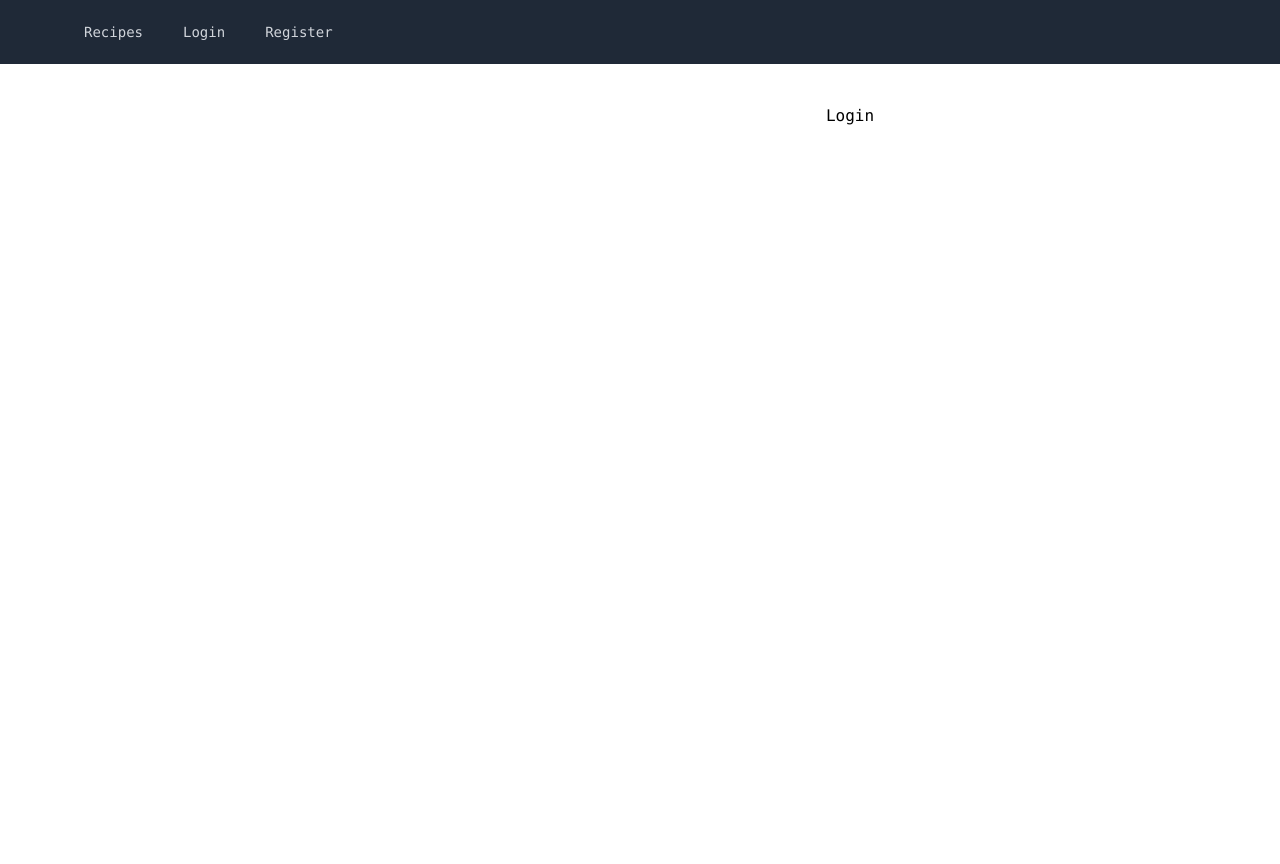
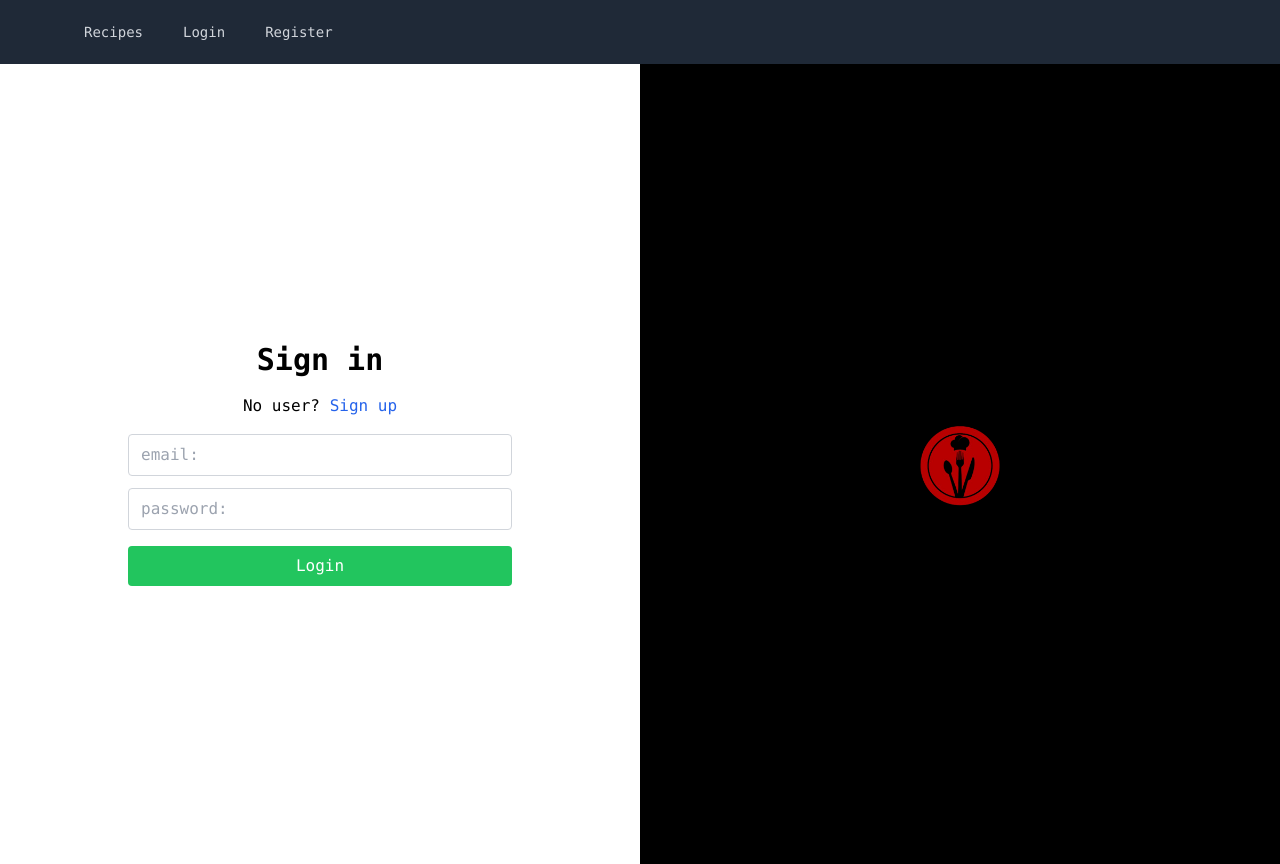
Before and after one commit to khaled07-ag/foodies-frontend, a React (Create React App) app: page /login in a window 1280 px wide. Before the commit the page ends 800 px from the top, so only its background shows below. Built offline with nearby package versions, Linux system fonts and the light colour scheme.

Commit message:
login page

```diff
--- a/src/App.js
+++ b/src/App.js
@@ -1,9 +1,9 @@
 import { Outlet } from "react-router-dom";
 import "./App.css";
 import Navbar from "./component/Navbar";
-import UserContext from "./Context/UserContext";
+import UserContext from "./context/UserContext";
 import { useEffect, useState } from "react";
-import { checkToken } from "./api/storage";
+import { checkToken, deleteToken } from "./api/storage";
 
 function App() {
   const [user, setUser] = useState(false);
--- a/src/api/auth.js
+++ b/src/api/auth.js
@@ -1,5 +1,5 @@
 import instance from ".";
-
+import { storeToken } from "./storage";
 const createRecipe = async (
   mealName,
   cuisine,
--- a/src/api/storage.js
+++ b/src/api/storage.js
@@ -1,4 +1,4 @@
-const setToken = (token) => {
+const storeToken = (token) => {
   localStorage.setItem("token", token);
 };
 const getToken = () => {
@@ -15,4 +15,4 @@ const deleteToken = () => {
   localStorage.removeItem("token");
 };
 
-export { setToken, getToken, checkToken, deleteToken };
+export { storeToken, getToken, checkToken, deleteToken };
--- a/src/pages/Login.js
+++ b/src/pages/Login.js
@@ -2,7 +2,8 @@ import React, { useContext, useState } from "react";
 import { useMutation } from "@tanstack/react-query";
 import { login } from "../api/auth";
 import { Link, Navigate, useNavigate } from "react-router-dom";
-import UserContext from "../Context/UserContext";
+import UserContext from "../context/UserContext";
+import logo from "../media/logo.png";
 const Login = () => {
   const [userInfo, setUserInfo] = useState({});
   const navigate = useNavigate();
@@ -25,12 +26,38 @@ const Login = () => {
     return <Navigate to={"/Home"} />;
   }
   return (
-    <div className="bg-white justify-center flex mt-10">
-      <form onSubmit={handleSubmit}>
-        <input type="text" name="email" onChange={handleChange} />
-        <input type="password" name="password" onChange={handleChange} />
-        <button type="submit">Login</button>
-      </form>
+    <div className="flex h-screen">
+      <div className="w-1/2 bg-white p-8 flex flex-col justify-center items-center">
+        <h1 className="text-3xl font-bold mb-4">Sign in</h1>
+        <p className="mb-4">
+          No user? <Link to="/register" className="text-blue-600 hover:underline">Sign up</Link>
+        </p>
+        <form onSubmit={handleSubmit} className="w-full max-w-sm">
+          <input
+            type="email"
+            name="email"
+            placeholder="email:"
+            onChange={handleChange}
+            className="w-full px-3 py-2 mb-3 border border-gray-300 rounded"
+          />
+          <input
+            type="password"
+            name="password"
+            placeholder="password:"
+            onChange={handleChange}
+            className="w-full px-3 py-2 mb-4 border border-gray-300 rounded"
+          />
+          <button
+            type="submit"
+            className="w-full bg-green-500 text-white py-2 rounded hover:bg-green-600"
+          >
+            Login
+          </button>
+        </form>
+      </div>
+      <div className="w-1/2 bg-black flex justify-center items-center">
+        <img src={logo} alt="Logo" className="w-24 h-24" />
+      </div>
     </div>
   );
 };
```
Also changed, not shown: src/media/logo.png (added).
